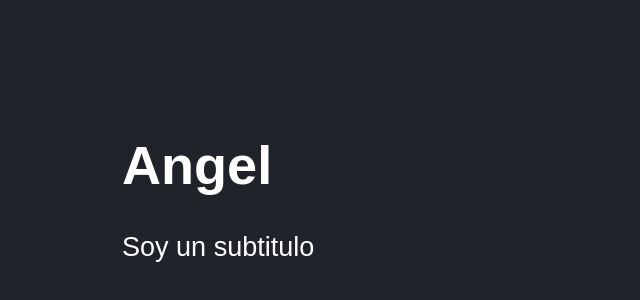
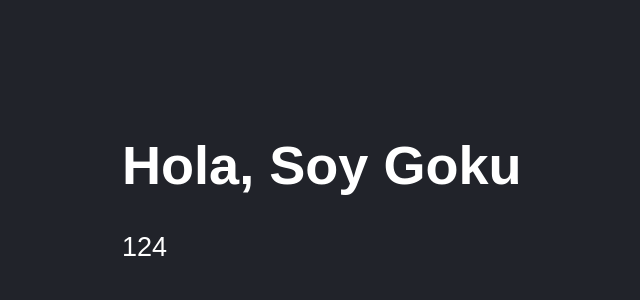
Before and after one commit to Curso-React-Js/03-first-app, a React (Vite) app: page / in a window 1280 px wide. Shown: the part 50-350 px from the top of the page, without its empty margins (26-666 px from the left). Built offline with nearby package versions, Linux system fonts and the light colour scheme.

Commit message:
Comunicacion entre componentes - Props

```diff
--- a/src/FirstApp.jsx
+++ b/src/FirstApp.jsx
@@ -23,14 +23,17 @@
   return a + b;
 }
 
-export const FirstApp = () => {
+// props => son las propiedades que envian desde otro lugar
+// export const FirstApp = ( props ) => {
+export const FirstApp = ({ title = 'Hola, Soy Angel', subTitle }) => {
+  // console.log(props);
 
   return (
     <>
-      <h1>Angel</h1>
+      <h1>{ title }</h1>
       {/* <h1>Result: { getResult(1, 3) }</h1> */}
       {/* <code>{ JSON.stringify( newMessage ) }</code> */}
-      <p>Soy un subtitulo</p>
+      <p>{ subTitle + 1 }</p>
     </>
   );
 }
--- a/src/main.jsx
+++ b/src/main.jsx
@@ -16,6 +16,6 @@
 ReactDOM.createRoot(document.getElementById('root')).render(
   <React.StrictMode>
     {/* <HelloWorldApp /> */}
-    <FirstApp />
+    <FirstApp title="Hola, Soy Goku" subTitle={ 123 } />
   </React.StrictMode>
 );
```
